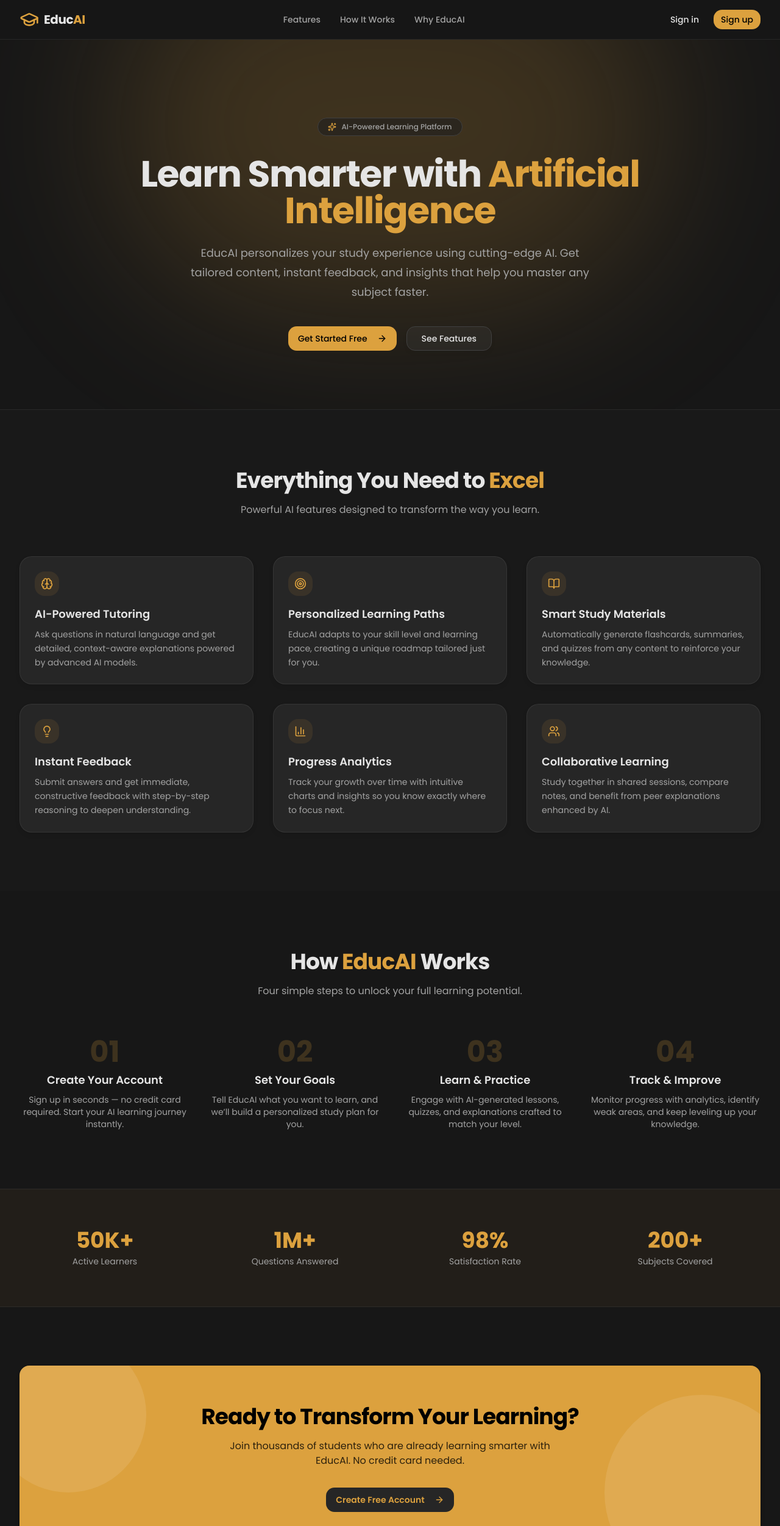
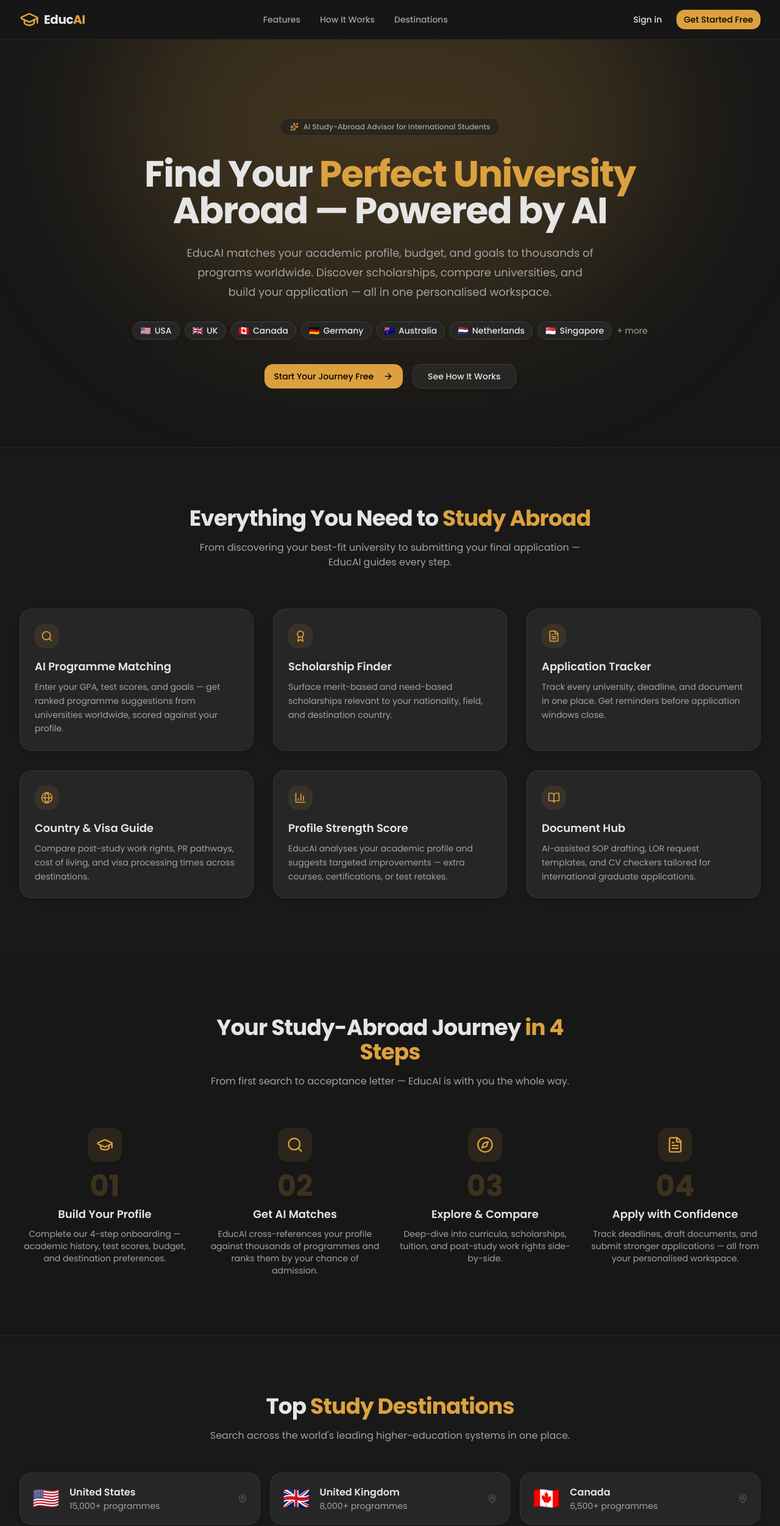
Before and after one commit to Prohar04/EducAI, a Next.js app in the folder web/: page / in a window 1280 px wide. Shown: the top 2502 px of the page at 61% size. Built offline with nearby package versions, Linux system fonts and the light colour scheme.

Commit message:
feat(ui): redesign landing page for international students

```diff
--- a/web/app/page.tsx
+++ b/web/app/page.tsx
@@ -1,16 +1,18 @@
 import Link from "next/link";
 import { Button } from "@/components/ui/button";
 import {
-  BookOpen,
-  Brain,
+  Search,
+  Globe,
   Sparkles,
-  Target,
-  Users,
+  Award,
+  FileText,
   ArrowRight,
   GraduationCap,
-  Lightbulb,
+  MapPin,
   BarChart3,
   CheckCircle2,
+  BookOpen,
+  Compass,
 } from "lucide-react";
 
 /* ------------------------------------------------------------------ */
@@ -62,10 +64,10 @@
           </li>
           <li>
             <a
-              href="#stats"
+              href="#destinations"
               className="text-sm font-medium text-muted-foreground transition-colors hover:text-foreground"
             >
-              Why EducAI
+              Destinations
             </a>
           </li>
         </ul>
@@ -76,7 +78,7 @@
             <Link href="/auth/signin">Sign in</Link>
           </Button>
           <Button size="sm" asChild>
-            <Link href="/auth/signup">Sign up</Link>
+            <Link href="/auth/signup">Get Started Free</Link>
           </Button>
         </div>
       </nav>
@@ -87,6 +89,16 @@
 /* ------------------------------------------------------------------ */
 /*  Hero                                                               */
 /* ------------------------------------------------------------------ */
+
+const DESTINATION_FLAGS = [
+  { flag: "🇺🇸", label: "USA" },
+  { flag: "🇬🇧", label: "UK" },
+  { flag: "🇨🇦", label: "Canada" },
+  { flag: "🇩🇪", label: "Germany" },
+  { flag: "🇦🇺", label: "Australia" },
+  { flag: "🇳🇱", label: "Netherlands" },
+  { flag: "🇸🇬", label: "Singapore" },
+];
 
 function Hero() {
   return (
@@ -102,29 +114,44 @@
       <div className="mx-auto max-w-7xl px-4 pb-24 pt-20 text-center sm:px-6 sm:pt-32 lg:px-8">
         <div className="mb-8 inline-flex items-center gap-2 rounded-full border border-border bg-muted/60 px-4 py-1.5 text-xs font-medium text-muted-foreground">
           <Sparkles className="size-3.5 text-primary" />
-          AI-Powered Learning Platform
+          AI Study-Abroad Advisor for International Students
         </div>
 
         <h1 className="mx-auto max-w-4xl text-4xl font-bold tracking-tight sm:text-5xl lg:text-6xl">
-          Learn Smarter with{" "}
-          <span className="text-primary">Artificial Intelligence</span>
+          Find Your{" "}
+          <span className="text-primary">Perfect University</span>
+          {" "}Abroad — Powered by AI
         </h1>
 
         <p className="mx-auto mt-6 max-w-2xl text-lg leading-8 text-muted-foreground">
-          EducAI personalizes your study experience using cutting-edge AI. Get
-          tailored content, instant feedback, and insights that help you master
-          any subject faster.
+          EducAI matches your academic profile, budget, and goals to thousands
+          of programs worldwide. Discover scholarships, compare universities,
+          and build your application — all in one personalised workspace.
         </p>
+
+        {/* Destination bubbles */}
+        <div className="mt-8 flex flex-wrap items-center justify-center gap-2">
+          {DESTINATION_FLAGS.map(({ flag, label }) => (
+            <span
+              key={label}
+              className="inline-flex items-center gap-1.5 rounded-full border border-border bg-card px-3 py-1 text-sm font-medium shadow-sm"
+            >
+              <span>{flag}</span>
+              {label}
+            </span>
+          ))}
+          <span className="text-sm text-muted-foreground">+ more</span>
+        </div>
 
         <div className="mt-10 flex flex-col items-center justify-center gap-4 sm:flex-row">
           <Button size="lg" asChild>
             <Link href="/auth/signup">
-              Get Started Free
+              Start Your Journey Free
               <ArrowRight className="ml-2 size-4" />
             </Link>
           </Button>
           <Button variant="outline" size="lg" asChild>
-            <a href="#features">See Features</a>
+            <a href="#features">See How It Works</a>
           </Button>
         </div>
       </div>
@@ -138,40 +165,40 @@
 
 const features = [
   {
-    icon: Brain,
-    title: "AI-Powered Tutoring",
+    icon: Search,
+    title: "AI Programme Matching",
     description:
-      "Ask questions in natural language and get detailed, context-aware explanations powered by advanced AI models.",
+      "Enter your GPA, test scores, and goals — get ranked programme suggestions from universities worldwide, scored against your profile.",
   },
   {
-    icon: Target,
-    title: "Personalized Learning Paths",
+    icon: Award,
+    title: "Scholarship Finder",
     description:
-      "EducAI adapts to your skill level and learning pace, creating a unique roadmap tailored just for you.",
+      "Surface merit-based and need-based scholarships relevant to your nationality, field, and destination country.",
+  },
+  {
+    icon: FileText,
+    title: "Application Tracker",
+    description:
+      "Track every university, deadline, and document in one place. Get reminders before application windows close.",
+  },
+  {
+    icon: Globe,
+    title: "Country & Visa Guide",
+    description:
+      "Compare post-study work rights, PR pathways, cost of living, and visa processing times across destinations.",
+  },
+  {
+    icon: BarChart3,
+    title: "Profile Strength Score",
+    description:
+      "EducAI analyses your academic profile and suggests targeted improvements — extra courses, certifications, or test retakes.",
   },
   {
     icon: BookOpen,
-    title: "Smart Study Materials",
+    title: "Document Hub",
     description:
-      "Automatically generate flashcards, summaries, and quizzes from any content to reinforce your knowledge.",
-  },
-  {
-    icon: Lightbulb,
-    title: "Instant Feedback",
-    description:
-      "Submit answers and get immediate, constructive feedback with step-by-step reasoning to deepen understanding.",
-  },
-  {
-    icon: BarChart3,
-    title: "Progress Analytics",
-    description:
-      "Track your growth over time with intuitive charts and insights so you know exactly where to focus next.",
-  },
-  {
-    icon: Users,
-    title: "Collaborative Learning",
-    description:
-      "Study together in shared sessions, compare notes, and benefit from peer explanations enhanced by AI.",
+      "AI-assisted SOP drafting, LOR request templates, and CV checkers tailored for international graduate applications.",
   },
 ];
 
@@ -185,10 +212,10 @@
         <div className="mx-auto max-w-2xl text-center">
           <h2 className="text-3xl font-bold tracking-tight sm:text-4xl">
             Everything You Need to{" "}
-            <span className="text-primary">Excel</span>
+            <span className="text-primary">Study Abroad</span>
           </h2>
           <p className="mt-4 text-muted-foreground">
-            Powerful AI features designed to transform the way you learn.
+            From discovering your best-fit university to submitting your final application — EducAI guides every step.
           </p>
         </div>
 
@@ -220,27 +247,31 @@
 const steps = [
   {
     step: "01",
-    title: "Create Your Account",
+    icon: GraduationCap,
+    title: "Build Your Profile",
     description:
-      "Sign up in seconds \u2014 no credit card required. Start your AI learning journey instantly.",
+      "Complete our 4-step onboarding — academic history, test scores, budget, and destination preferences.",
   },
   {
     step: "02",
-    title: "Set Your Goals",
+    icon: Search,
+    title: "Get AI Matches",
     description:
-      "Tell EducAI what you want to learn, and we\u2019ll build a personalized study plan for you.",
+      "EducAI cross-references your profile against thousands of programmes and ranks them by your chance of admission.",
   },
   {
     step: "03",
-    title: "Learn & Practice",
+    icon: Compass,
+    title: "Explore & Compare",
     description:
-      "Engage with AI-generated lessons, quizzes, and explanations crafted to match your level.",
+      "Deep-dive into curricula, scholarships, tuition, and post-study work rights side-by-side.",
   },
   {
     step: "04",
-    title: "Track & Improve",
+    icon: FileText,
+    title: "Apply with Confidence",
     description:
-      "Monitor progress with analytics, identify weak areas, and keep leveling up your knowledge.",
+      "Track deadlines, draft documents, and submit stronger applications — all from your personalised workspace.",
   },
 ];
 
@@ -250,16 +281,20 @@
       <div className="mx-auto max-w-7xl px-4 sm:px-6 lg:px-8">
         <div className="mx-auto max-w-2xl text-center">
           <h2 className="text-3xl font-bold tracking-tight sm:text-4xl">
-            How <span className="text-primary">EducAI</span> Works
+            Your Study-Abroad Journey{" "}
+            <span className="text-primary">in 4 Steps</span>
           </h2>
           <p className="mt-4 text-muted-foreground">
-            Four simple steps to unlock your full learning potential.
+            From first search to acceptance letter — EducAI is with you the whole way.
           </p>
         </div>
 
         <div className="mt-16 grid gap-8 sm:grid-cols-2 lg:grid-cols-4">
           {steps.map((s) => (
             <div key={s.step} className="relative text-center">
+              <div className="mx-auto mb-4 flex size-14 items-center justify-center rounded-2xl bg-primary/10">
+                <s.icon className="size-7 text-primary" />
+              </div>
               <span className="text-5xl font-bold text-primary/20">
                 {s.step}
               </span>
@@ -276,14 +311,59 @@
 }
 
 /* ------------------------------------------------------------------ */
+/*  Destinations Strip                                                 */
+/* ------------------------------------------------------------------ */
+
+const destinations = [
+  { flag: "🇺🇸", name: "United States", programs: "15,000+ programmes" },
+  { flag: "🇬🇧", name: "United Kingdom", programs: "8,000+ programmes" },
+  { flag: "🇨🇦", name: "Canada", programs: "6,500+ programmes" },
+  { flag: "🇩🇪", name: "Germany", programs: "5,000+ programmes" },
+  { flag: "🇦🇺", name: "Australia", programs: "7,000+ programmes" },
+  { flag: "🇳🇱", name: "Netherlands", programs: "2,000+ programmes" },
+];
+
+function Destinations() {
+  return (
+    <section id="destinations" className="border-t border-border/40 bg-muted/30 py-24">
+      <div className="mx-auto max-w-7xl px-4 sm:px-6 lg:px-8">
+        <div className="mx-auto max-w-2xl text-center">
+          <h2 className="text-3xl font-bold tracking-tight sm:text-4xl">
+            Top <span className="text-primary">Study Destinations</span>
+          </h2>
+          <p className="mt-4 text-muted-foreground">
+            Search across the world&apos;s leading higher-education systems in one place.
+          </p>
+        </div>
+        <div className="mt-12 grid gap-4 sm:grid-cols-2 lg:grid-cols-3">
+          {destinations.map((d) => (
+            <div
+              key={d.name}
+              className="flex items-center gap-4 rounded-xl border border-border/60 bg-card p-5 shadow-sm"
+            >
+              <span className="text-4xl">{d.flag}</span>
+              <div>
+                <p className="font-semibold">{d.name}</p>
+                <p className="text-sm text-muted-foreground">{d.programs}</p>
+              </div>
+              <MapPin className="ml-auto size-4 shrink-0 text-muted-foreground/40" />
+            </div>
+          ))}
+        </div>
+      </div>
+    </section>
+  );
+}
+
+/* ------------------------------------------------------------------ */
 /*  Trust / Stats Strip                                                */
 /* ------------------------------------------------------------------ */
 
 const stats = [
-  { value: "50K+", label: "Active Learners" },
-  { value: "1M+", label: "Questions Answered" },
-  { value: "98%", label: "Satisfaction Rate" },
-  { value: "200+", label: "Subjects Covered" },
+  { value: "40K+", label: "Programmes Indexed" },
+  { value: "120+", label: "Countries Served" },
+  { value: "12K+", label: "Scholarships Listed" },
+  { value: "94%", label: "Match Accuracy" },
 ];
 
 function Stats() {
@@ -318,11 +398,11 @@
       <div className="mx-auto max-w-7xl px-4 sm:px-6 lg:px-8">
         <div className="relative overflow-hidden rounded-2xl bg-primary px-6 py-16 text-center shadow-lg sm:px-16">
           <h2 className="text-3xl font-bold tracking-tight text-primary-foreground sm:text-4xl">
-            Ready to Transform Your Learning?
+            Ready to Find Your Dream University Abroad?
           </h2>
           <p className="mx-auto mt-4 max-w-xl text-primary-foreground/80">
-            Join thousands of students who are already learning smarter with
-            EducAI. No credit card needed.
+            Join thousands of international students who discovered their best-fit
+            programmes with EducAI. Free, forever.
           </p>
           <div className="mt-8 flex flex-col items-center justify-center gap-4 sm:flex-row">
             <Button
@@ -332,7 +412,7 @@
               asChild
             >
               <Link href="/auth/signup">
-                Create Free Account
+                Start My Search Free
                 <ArrowRight className="ml-2 size-4" />
               </Link>
             </Button>
@@ -385,6 +465,14 @@
                 </a>
               </li>
               <li>
+                <a
+                  href="#destinations"
+                  className="transition-colors hover:text-foreground"
+                >
+                  Destinations
+                </a>
+              </li>
+              <li>
                 <Link
                   href="/auth/signin"
                   className="transition-colors hover:text-foreground"
@@ -400,7 +488,7 @@
           <p>&copy; {new Date().getFullYear()} EducAI. All rights reserved.</p>
           <div className="flex items-center gap-1">
             <CheckCircle2 className="size-3.5 text-primary" />
-            <span>AI-powered education for everyone</span>
+            <span>AI-powered study-abroad advisor for every student</span>
           </div>
         </div>
       </div>
@@ -420,6 +508,7 @@
         <Hero />
         <Features />
         <HowItWorks />
+        <Destinations />
         <Stats />
         <CtaBanner />
       </main>
```
